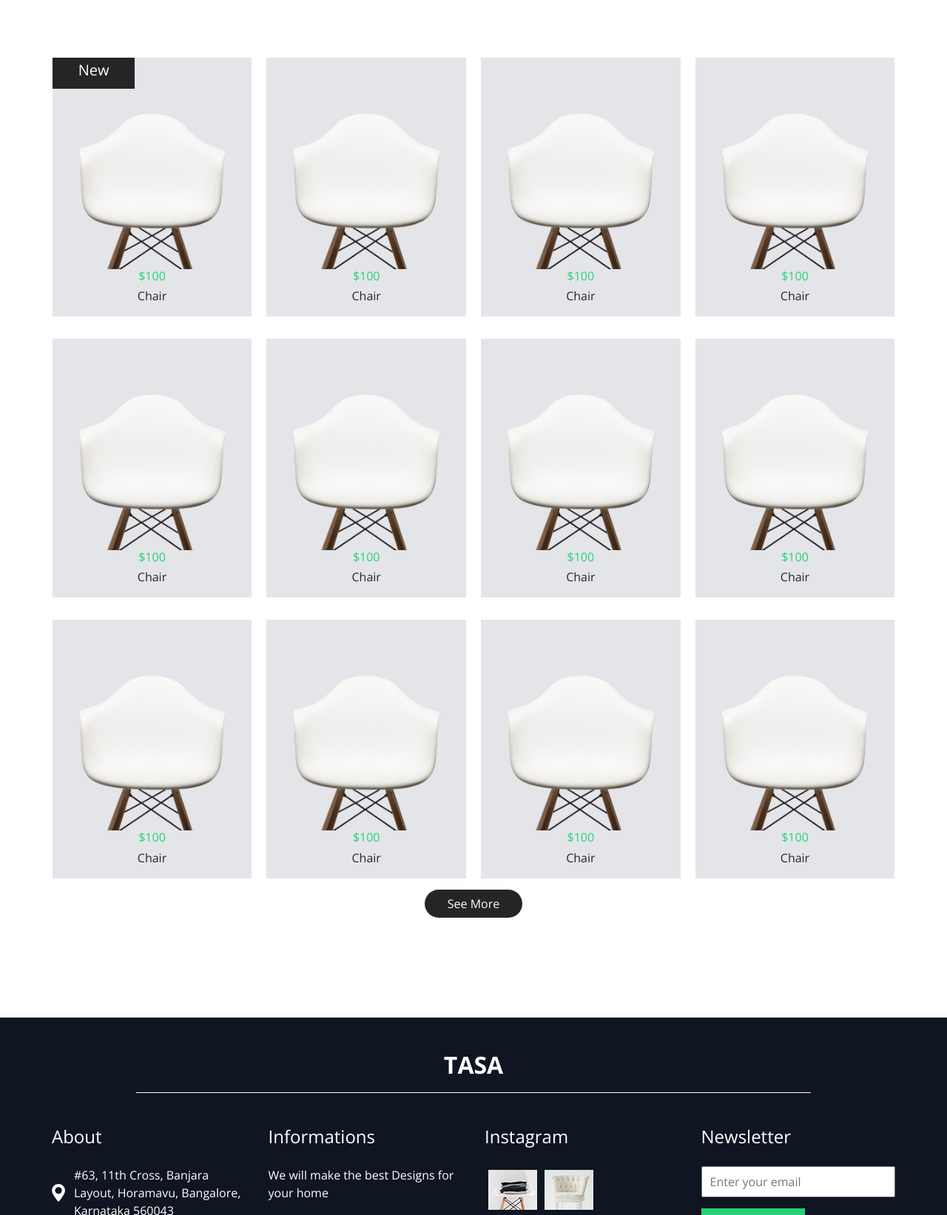
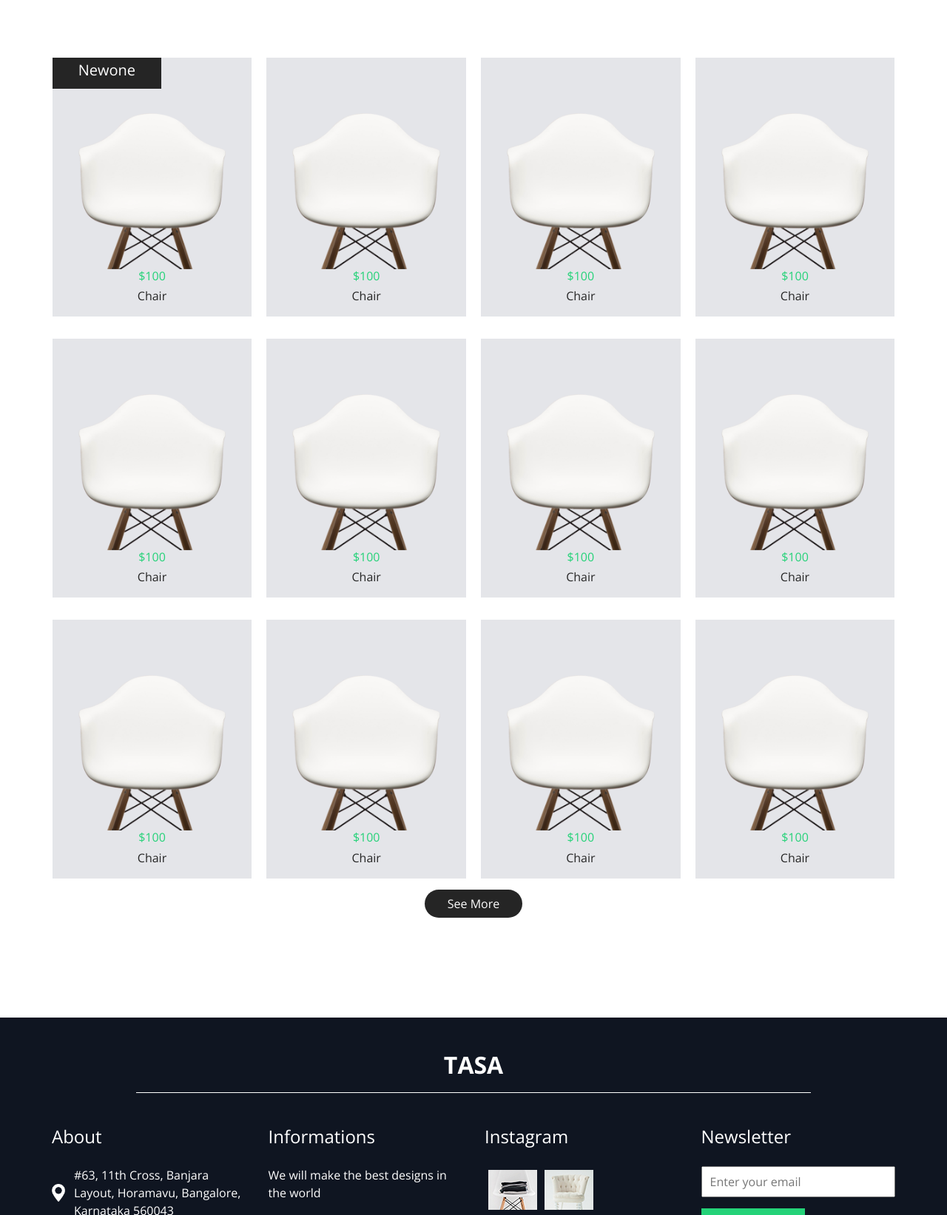
Before and after one commit to shahil-kv/tasa-1, a plain HTML site: page shop.html in a window 1280 px wide. Shown: the part 203-1846 px from the top of the page at 74% size. Drawn offline with nearby package versions, Linux system fonts and the light colour scheme.

Commit message:
changed the new text

```diff
--- a/shop.html
+++ b/shop.html
@@ -111,7 +111,7 @@
           <a href="">
             <div class="new">
               <h5>
-                New
+                Newone
               </h5>
             </div>
             <div class="img-box">
@@ -355,7 +355,7 @@
               Informations
             </h5>
             <p>
-             We will make the best Designs for your home
+             We will make the best designs in the world
             </p>
           </div>
         </div>
```
Lines whose indentation alone changed are shown as unchanged.
